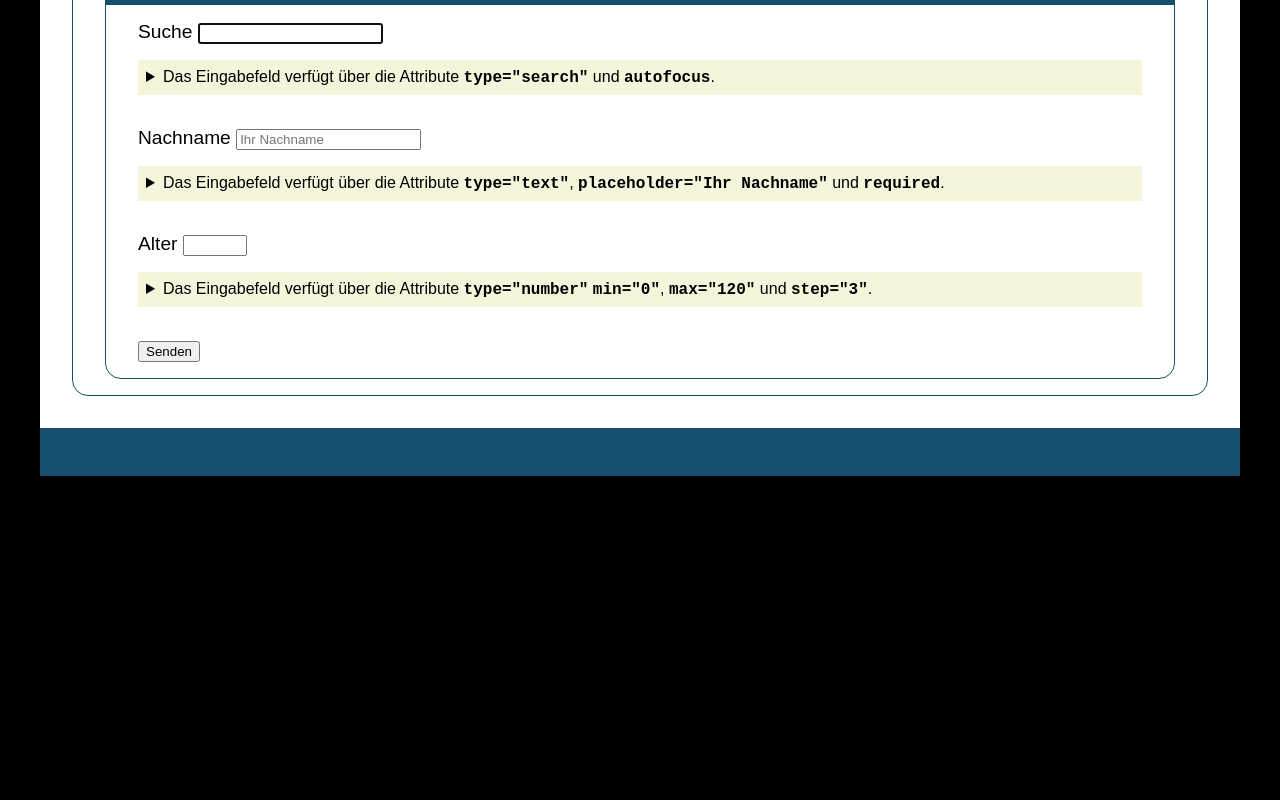
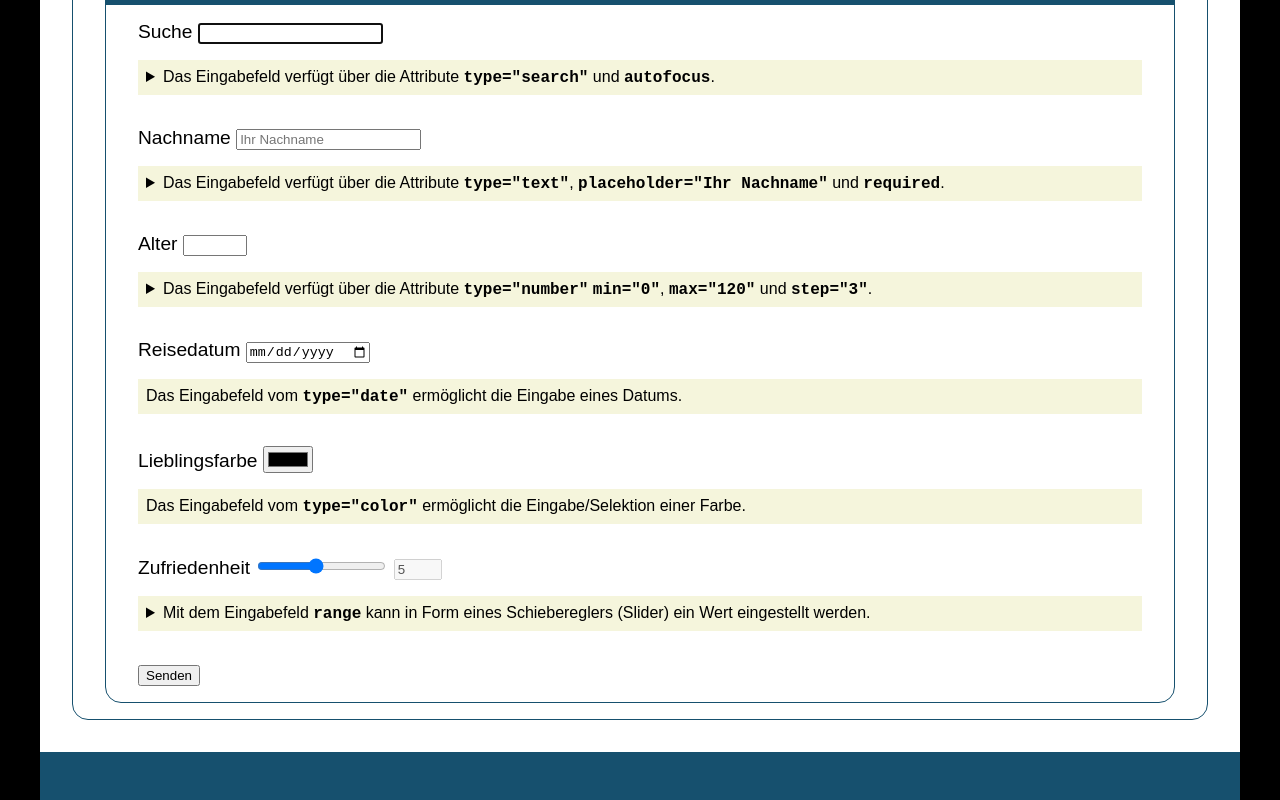
Before and after one commit to XIDV/formsInHTML5, a plain HTML site: page index.html in a window 1280 px wide. Shown: the part 993-1793 px from the top of the page. Before the commit the page ends 1469 px from the top, so only its background shows below. Drawn offline with Linux system fonts and the light colour scheme.

Commit message:
Die Eingabefelder date, color und range eingefügt und erleutert. bei range wird value abgegriffen und in einem ausgabefeld angezeigt

```diff
--- a/index.html
+++ b/index.html
@@ -96,7 +96,7 @@
                                 </div>
                                 <div class="fElementWrapper">
                                     <label for="age">Alter</label>
-                                    <input type="number" name="age" id="age" min="0" max="120" step="1">
+                                    <input type="number" name="age" id="age" min="0" max="120" step="0">
                                     <div class="elementInfo">
                                         <details>
                                             <summary>
@@ -115,6 +115,45 @@
                                     </div>
                                 </div>
                                 <div class="fElementWrapper">
+                                    <label for="age">Reisedatum</label>
+                                    <input type="date" name="date" id="date">
+                                    <div class="elementInfo">
+                                        Das Eingabefeld vom <code>type="date"</code> ermöglicht die Eingabe eines Datums.
+                                    </div>
+                                </div>
+                                <div class="fElementWrapper">
+                                    <label for="favColor">Lieblingsfarbe</label>
+                                    <input type="color" name="favColor" id="favColor">
+                                    <div class="elementInfo">
+                                        Das Eingabefeld vom <code>type="color"</code> ermöglicht die Eingabe/Selektion einer Farbe.
+                                    </div>
+                                </div>
+                                <div class="fElementWrapper">
+                                    <label for="age">Zufriedenheit</label>
+                                    <input type="range" name="satisfaction" id="satisfaction" min="1" max="10" step="1" value="5">
+                                    <input type="text" class="outputField" id="satOutput" value="5" disabled>
+                                    <div class="elementInfo">
+                                        <details>
+                                            <summary>
+                                                Mit dem Eingabefeld <code>range</code> kann in Form eines Schiebereglers (Slider) ein Wert eingestellt werden.
+                                            </summary>
+                                            <p>
+                                                Wie bei <code>type="number"</code> definieren hier <code>min</code> und <code>max</code> den erlaubten Wertebereich. Ebenso steuert auf hier <code>step</code> die Schrittweite.
+                                            </p>
+                                            <p>
+                                                Mit dem Attribut <code>value</code> lässt sich ein initaler Wert definieren, der beim laden der Seite eingestellt wird. in diesem Fall ist dies der Wert <code>"5"</code>.
+                                            </p>
+                                            <p>
+                                                Dem Slider schließt sich hier ein weiters Eingabefeld vom <code>type="text"</code> an. Dieses ist jedoch durch Verwendung des Attributes <code>disabled</code> deaktiviert. Das bedeutet, dass in diesem Eingabefeld keine eingaben gemacht werden können. <br>
+                                                Stattdessen wird hier der im Slider eingestellte Wert unmittelbar angezeigt.
+                                            </p>
+                                        </details>
+                                    </div>
+                                </div>
+                                <div class="fElementWrapper">
+
+                                </div>
+                                <div class="fElementWrapper">
 
                                 </div>
                                 <button type="button" id="subBspl1Data" form="bspl1">Senden</button>
@@ -124,6 +163,7 @@
                                 <h3>Dialog</h3>
                                 <button type="button">Schließen</button>
                             </dialog>
+
                         </div>
                     </article>
                 </section>
--- a/main.js
+++ b/main.js
@@ -1,4 +1,8 @@
 document.addEventListener('DOMContentLoaded', dcl => {
     console.log('Document is ready ...');
 
+
+    document.querySelector('#satisfaction').addEventListener('input', e => {
+        document.querySelector('#satOutput').value = e.target.value;
+    });
 });
--- a/style.css
+++ b/style.css
@@ -114,6 +114,11 @@ h2 {
 
 
 /* Formular-Styling ######################################################## */
+
+.outputField {
+    width: 3rem;
+}
+
 .elementInfo {
     background-color: beige;
     font-size: 1rem;
```
